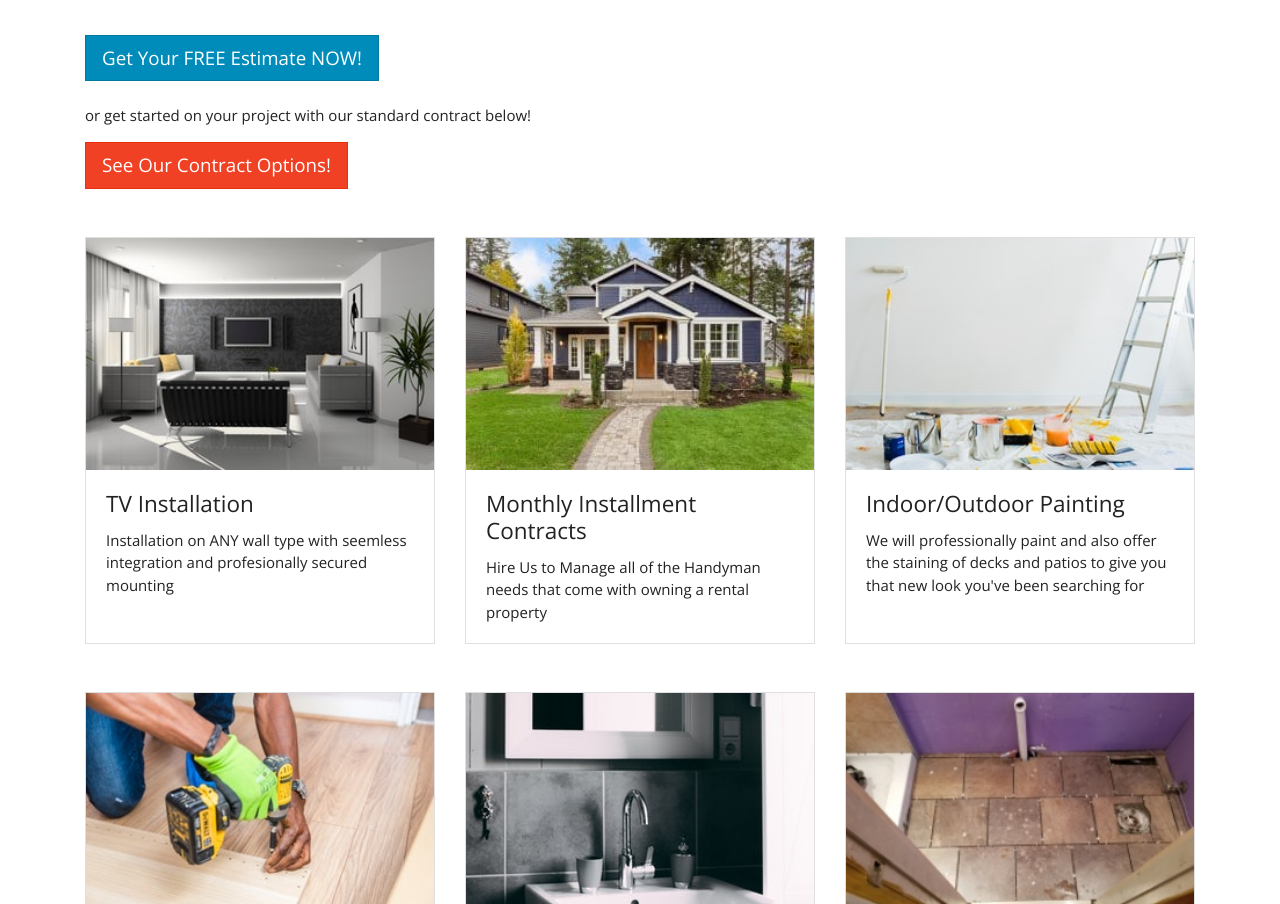
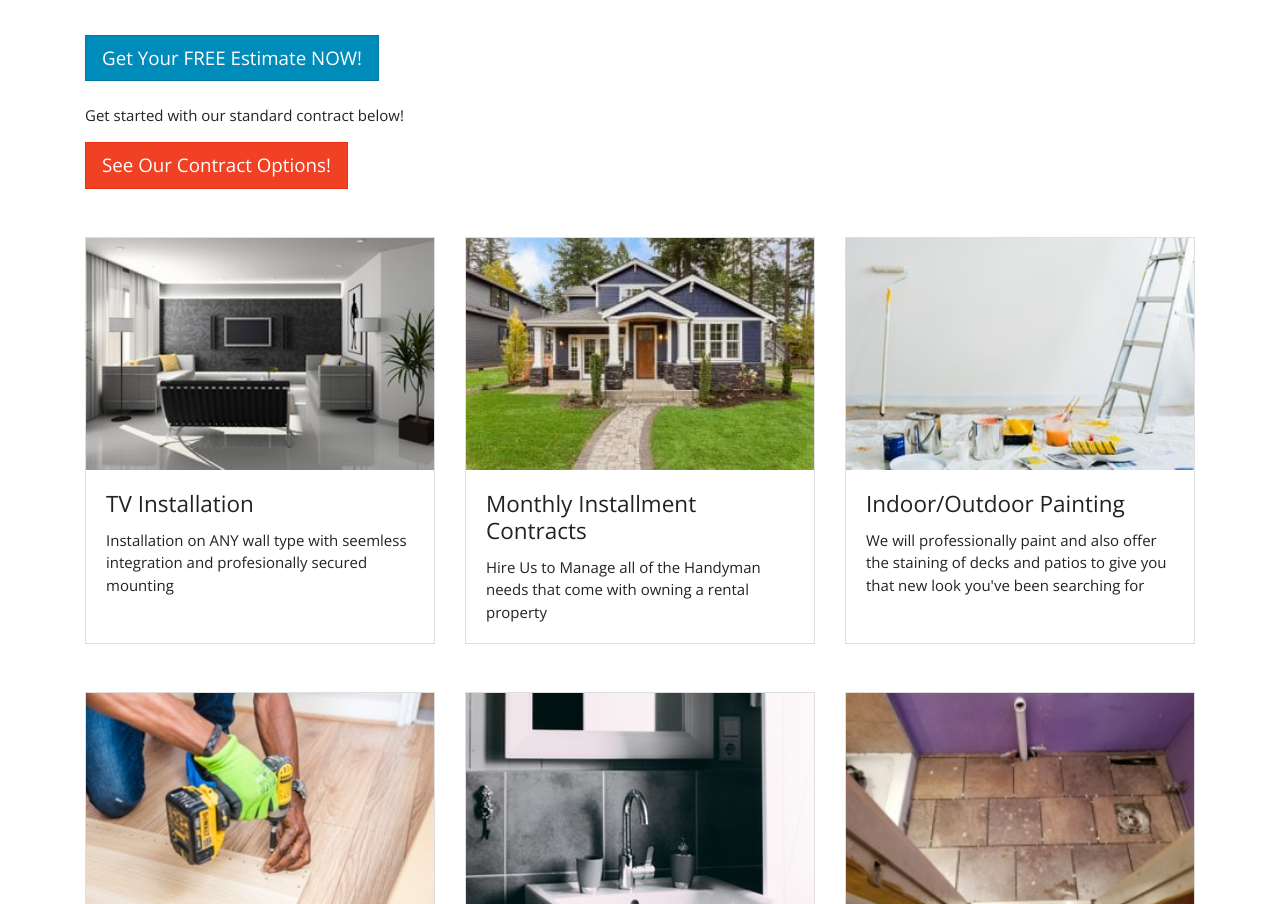
Before and after one commit to bgrego11/projectCompletion, a website: page index.html in a window 1280 px wide. Shown: the part 864-1768 px from the top of the page. Drawn offline with nearby package versions, Linux system fonts and the light colour scheme; files that its build step writes are made by us from their sources; files whose address does not match are found by name.

Commit message:
homepage error

```diff
--- a/index.html
+++ b/index.html
@@ -99,7 +99,7 @@
         </button>
                 <br>
                 <br>
-                <p>or get started on your project with our standard contract below!</p>
+                <p>Get started with our standard contract below!</p>
                 <a class="btn btn-danger btn-lg" target="_blank" href="./Project_Completion_LLC_Contract.pdf">See Our Contract Options!</a>
 
             </div>
```
